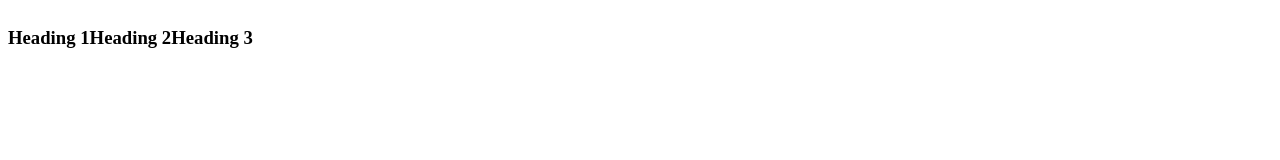
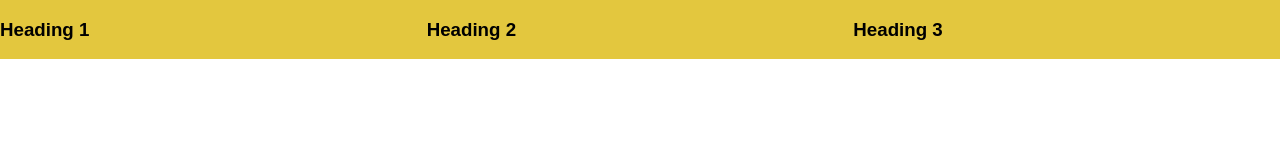
Before and after one commit to bearduk/cb-sandbox, a website: page index.html in a window 1280 px wide. Drawn offline with nearby package versions, Linux system fonts and the light colour scheme; files that its build step writes are made by us from their sources.

Commit message:
ADded colours. Using auto refresh on the page rather than plugging in livereload

```diff
--- a/components/sass/style.scss
+++ b/components/sass/style.scss
@@ -1,5 +1,16 @@
-// @import 'normalize';
+@import 'normalize';
+
+$blue: #272449;
+$lightblue: #3D3A5B;
+$red: #dd412c;
+$yellow: #e3c73e;
+$green: #00c281;
+
 
 .flex-container {
 	display: flex;
+	div {
+		width:90%;
+		background-color: $yellow;
+	}
 }
```
